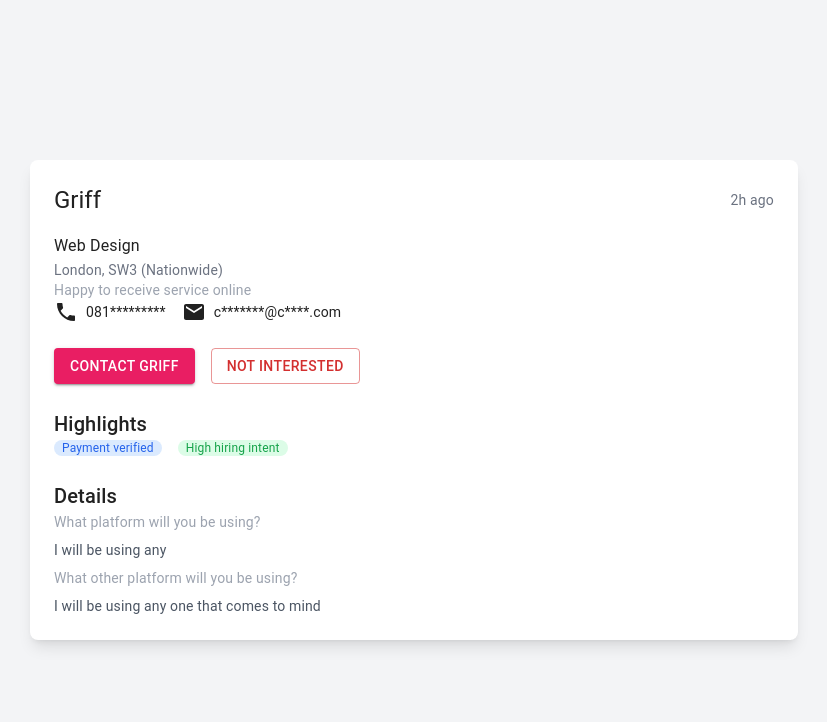
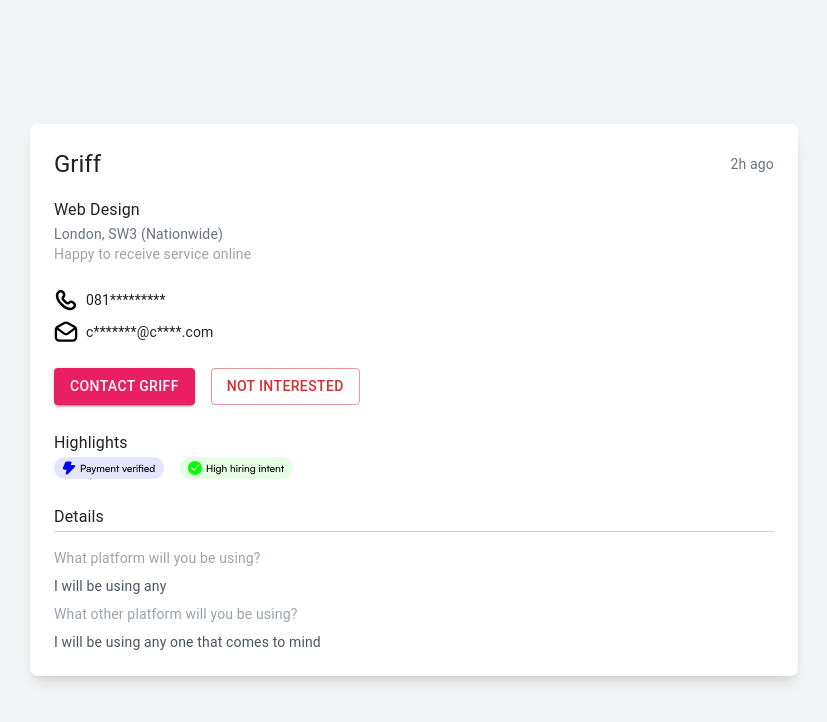
Before and after one commit to Huangdi-599/calendarsettings, a React (Vite) app in the folder calendar-settings/: page /leadpage in a window 1280 px wide. Shown: the top 722 px of the page, without its empty margins (226-1053 px from the left). Built offline with nearby package versions, Linux system fonts and the light colour scheme.

Commit message:
File updated with paddings

```diff
--- a/calendar-settings/src/components/LeadPage.tsx
+++ b/calendar-settings/src/components/LeadPage.tsx
@@ -1,6 +1,6 @@
 import React from 'react';
 import { Box, Button, Typography } from '@mui/material';
-import { Phone, Email } from '@mui/icons-material';
+import { HighHiringIntentIcon, MailIcon, PaymentVerifiedIcon, PhoneIcon } from './Badges';
 
 const LeadPage: React.FC = () => {
   return (
@@ -17,7 +17,7 @@ const LeadPage: React.FC = () => {
         </Box>
 
         {/* Service and Location */}
-        <Typography variant="subtitle1" className="tw-mb-1">
+        <Typography variant="subtitle1" className="tw-mb-2">
           Web Design
         </Typography>
         <Typography variant="body2" className="tw-text-gray-500 tw-mb-4">
@@ -28,13 +28,13 @@ const LeadPage: React.FC = () => {
         </Typography>
 
         {/* Contact Information */}
-        <Box className="tw-flex tw-gap-4 tw-mb-6">
+        <Box className="tw-flex tw-flex-col tw-gap-2 tw-mb-6 tw-mt-6">
           <Box className="tw-flex tw-items-center tw-gap-2">
-            <Phone />
+            <PhoneIcon/>
             <Typography variant="body2">081*********</Typography>
           </Box>
           <Box className="tw-flex tw-items-center tw-gap-2">
-            <Email />
+            <MailIcon />
             <Typography variant="body2">c*******@c****.com</Typography>
           </Box>
         </Box>
@@ -50,22 +50,26 @@ const LeadPage: React.FC = () => {
         </Box>
 
         {/* Highlights Section */}
-        <Typography variant="h6" className="tw-mb-2">
+        <Typography variant="subtitle1" className="tw-mb-2 tw-font-bold">
           Highlights
         </Typography>
         <Box className="tw-flex tw-gap-4 tw-mb-6">
           <Box className="tw-flex tw-items-center tw-gap-2">
-            <span className="tw-bg-blue-100 tw-text-blue-600 tw-rounded-full tw-px-2 tw-text-xs">Payment verified</span>
+            <PaymentVerifiedIcon /> {/* Render the PaymentVerifiedIcon */}
+            {/* <Typography variant="body2">Payment verified</Typography> */}
           </Box>
           <Box className="tw-flex tw-items-center tw-gap-2">
-            <span className="tw-bg-green-100 tw-text-green-600 tw-rounded-full tw-px-2 tw-text-xs">High hiring intent</span>
+            <HighHiringIntentIcon /> {/* Render the HighHiringIntentIcon */}
+            {/* <Typography variant="body2">High hiring intent</Typography> */}
           </Box>
         </Box>
 
         {/* Details Section */}
-        <Typography variant="h6" className="tw-mb-2">
-          Details
+        <Typography variant="subtitle1" className="tw-mb-2 tw-font-bold">
+            Details
         </Typography>
+        <hr className="tw-border-t tw-border-gray-300 tw-mb-4" />
+
         <Box className="tw-text-gray-600 tw-space-y-2">
           <Typography variant="body2" className="tw-text-gray-400">
             What platform will you be using?
```
